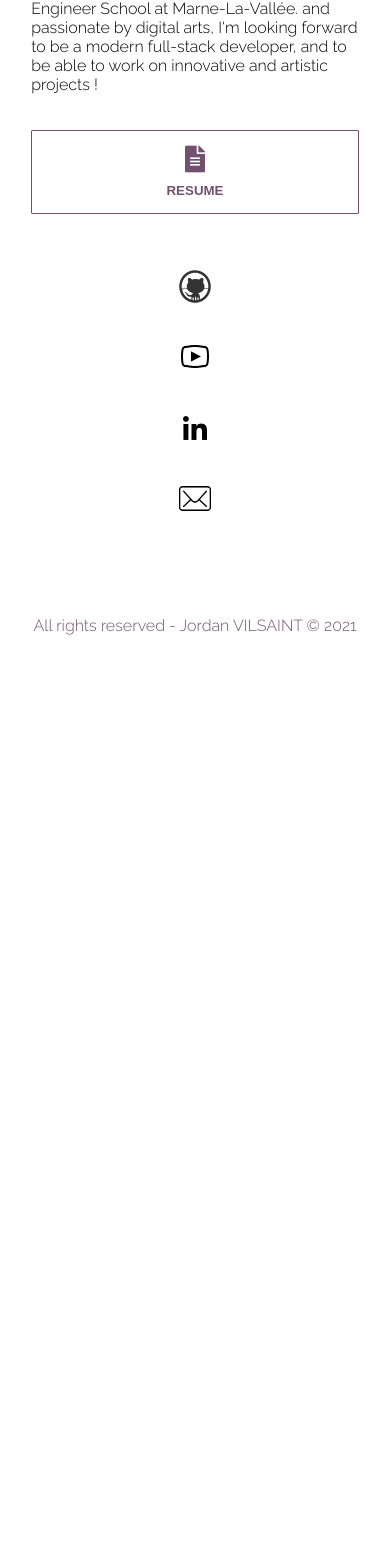
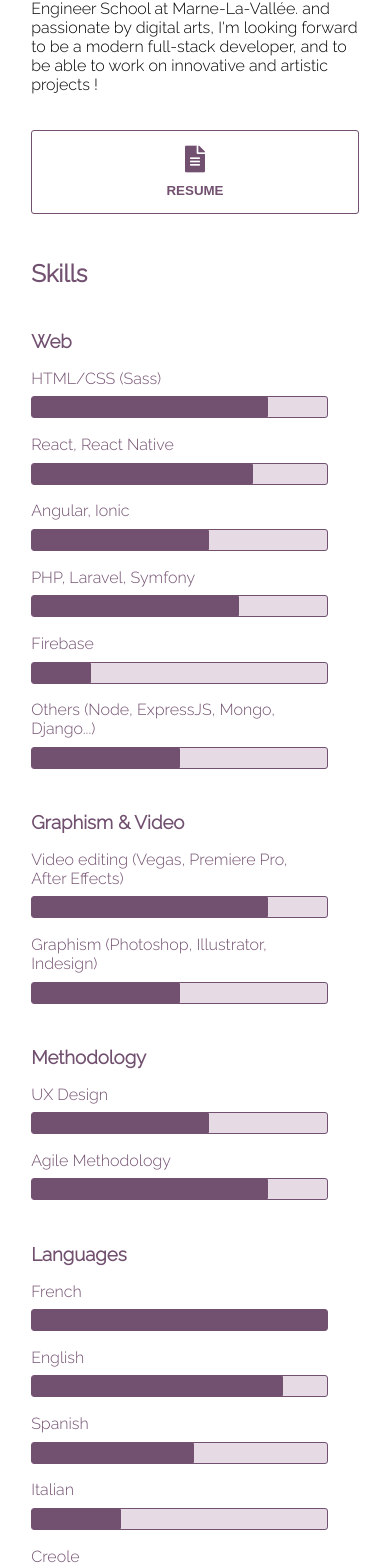
Before and after one commit to JoVsn/portfolio, a React (Create React App) app: page /about in a window 390 px wide. Shown: the part 377-1945 px from the top of the page. Before the commit the page ends 1052 px from the top, so only its background shows below. Built offline with nearby package versions, Linux system fonts and the light colour scheme.

Commit message:
added skill views on about page

```diff
--- a/public/index.html
+++ b/public/index.html
@@ -1,18 +1,28 @@
 <!DOCTYPE html>
 <html lang="en">
-  <head>
+
+<head>
     <meta charset="utf-8">
-    <link rel="shortcut icon" href="%PUBLIC_URL%/favicon.ico">
-    <link href="https://fonts.googleapis.com/css?family=Raleway:300" rel="stylesheet">
-    <link rel="stylesheet" href="https://use.fontawesome.com/releases/v5.5.0/css/all.css" integrity="sha384-B4dIYHKNBt8Bc12p+WXckhzcICo0wtJAoU8YZTY5qE0Id1GSseTk6S+L3BlXeVIU" crossorigin="anonymous">
-    <meta name="viewport" content="width=device-width, initial-scale=1, shrink-to-fit=no">
-    <meta name="theme-color" content="#000000">
-    <meta name="description" content="Welcome to Jordan Vilsaint's Portfolio, you'll find a lot of various project, but it's ok, just explore !">
+    <link rel="shortcut icon"
+        href="%PUBLIC_URL%/favicon.ico">
+    <link href="https://fonts.googleapis.com/css?family=Raleway:300"
+        rel="stylesheet">
+    <link rel="stylesheet"
+        href="https://use.fontawesome.com/releases/v5.5.0/css/all.css"
+        integrity="sha384-B4dIYHKNBt8Bc12p+WXckhzcICo0wtJAoU8YZTY5qE0Id1GSseTk6S+L3BlXeVIU"
+        crossorigin="anonymous">
+    <meta name="viewport"
+        content="width=device-width, initial-scale=1, shrink-to-fit=no">
+    <meta name="theme-color"
+        content="#000000">
+    <meta name="description"
+        content="Welcome to Jordan Vilsaint's Portfolio, you'll find a lot of various project, but it's ok, just explore !">
     <!--
       manifest.json provides metadata used when your web app is added to the
       homescreen on Android. See https://developers.google.com/web/fundamentals/web-app-manifest/
     -->
-    <link rel="manifest" href="%PUBLIC_URL%/manifest.json">
+    <link rel="manifest"
+        href="%PUBLIC_URL%/manifest.json">
     <!--
       Notice the use of %PUBLIC_URL% in the tags above.
       It will be replaced with the URL of the `public` folder during the build.
@@ -23,10 +33,11 @@
       Learn how to configure a non-root public URL by running `npm run build`.
     -->
     <title>Jordan - Web developer</title>
-  </head>
-  <body>
+</head>
+
+<body>
     <noscript>
-      You need to enable JavaScript to run this app.
+        You need to enable JavaScript to run this app.
     </noscript>
     <div id="root"></div>
     <!--
@@ -39,5 +50,9 @@
       To begin the development, run `npm start` or `yarn start`.
       To create a production bundle, use `npm run build` or `yarn build`.
     -->
-  </body>
+</body>
+<script src="https://cdnjs.cloudflare.com/ajax/libs/gsap/2.1.2/plugins/CSSPlugin.min.js"></script>
+<script src="https://cdnjs.cloudflare.com/ajax/libs/gsap/2.1.2/easing/EasePack.min.js"></script>
+<script src="https://cdnjs.cloudflare.com/ajax/libs/gsap/2.1.2/TweenLite.min.js"></script>
+
 </html>
--- a/src/components/About/About.js
+++ b/src/components/About/About.js
@@ -35,19 +35,20 @@ class About extends Component {
           <div className="skills-container">
             <h3>Web</h3>
             <div className="skills-container-content">
-              <SkillBar caption="HTML/CSS (Sass)" />
-              <SkillBar caption="React" />
-              <SkillBar caption="Angular" />
-              <SkillBar caption="PHP, Laravel, Symfony" />
-              <SkillBar caption="Others (Node, ExpressJS, Mongo, Django...)" />
+              <SkillBar caption="HTML/CSS (Sass)" value={80} />
+              <SkillBar caption="React, React Native" value={75} />
+              <SkillBar caption="Angular, Ionic" value={60} />
+              <SkillBar caption="PHP, Laravel, Symfony" value={70} />
+              <SkillBar caption="Firebase" value={20} />
+              <SkillBar caption="Others (Node, ExpressJS, Mongo, Django...)" value={50} />
             </div>
           </div>
 
           <div className="skills-container">
             <h3>Graphism & Video</h3>
             <div className="skills-container-content">
-              <SkillBar caption="Video editing (Vegas, Premiere Pro, After Effects)" />
-              <SkillBar caption="Graphism (Photoshop, Illustrator, Indesign)" />
+              <SkillBar caption="Video editing (Vegas, Premiere Pro, After Effects)" value={80} />
+              <SkillBar caption="Graphism (Photoshop, Illustrator, Indesign)" value={50} />
             </div>
           </div>
 
@@ -55,20 +56,20 @@ class About extends Component {
           <div className="skills-container">
             <h3>Methodology</h3>
             <div className="skills-container-content">
-              <SkillBar caption="UX Design" />
-              <SkillBar caption="Agile Methodology" />
+              <SkillBar caption="UX Design" value={60} />
+              <SkillBar caption="Agile Methodology" value={80} />
             </div>
           </div>
 
           <div className="skills-container">
             <h3>Languages</h3>
             <div className="skills-container-content">
-              <SkillBar caption="French" />
-              <SkillBar caption="English" />
-              <SkillBar caption="Spanish" />
-              <SkillBar caption="Italian" />
-              <SkillBar caption="Creole" />
-              <SkillBar caption="Japanese" />
+              <SkillBar caption="French" value={100} />
+              <SkillBar caption="English" value={85} />
+              <SkillBar caption="Spanish" value={55} />
+              <SkillBar caption="Italian" value={30} />
+              <SkillBar caption="Creole" value={98} />
+              <SkillBar caption="Japanese" value={10} />
             </div>
           </div>
 
--- a/src/components/About/About.scss
+++ b/src/components/About/About.scss
@@ -20,7 +20,6 @@
         }
     }
     .skills {
-        display: none;
         width: 100%;
         margin-top: 3vh;
         &-container {
--- a/src/shared/SkillBar/SkillBar.js
+++ b/src/shared/SkillBar/SkillBar.js
@@ -3,12 +3,41 @@ import React from 'react';
 import './SkillBar.scss';
 
 const SkillBar = (props) => {
+
+    const divStyle = {
+        width: `${props.value}%`
+    };
+
+    let skillCaption;
+    if (props.value < 15) {
+        skillCaption = 'Newbie'
+    }
+    else if (props.value < 40) {
+        skillCaption = 'Novice'
+    }
+    else if (props.value < 60) {
+        skillCaption = 'Pretty good'
+    }
+    else if (props.value < 75) {
+        skillCaption = 'Intermediate'
+    }
+    else if (props.value < 90) {
+        skillCaption = 'Advanced'
+    }
+    else if (props.value < 100) {
+        skillCaption = 'Expert'
+    }
+    else {
+        skillCaption = 'Perfect'
+    }
+
     return (
         <div className="SkillBar">
             <span className="caption">{props.caption}</span>
             <div className="jauge-border">
-                <div className="jauge-value">
+                <div className="jauge-value" style={divStyle}>
                 </div>
+                <span>{skillCaption}</span>
             </div>
         </div>
     );
--- a/src/shared/SkillBar/SkillBar.scss
+++ b/src/shared/SkillBar/SkillBar.scss
@@ -1,16 +1,54 @@
 @import '../../styles/_base';
+
 .SkillBar {
     margin-top: 2vh;
+
     .jauge-border {
         border-style: solid;
         border-width: 0.5px;
+        border-radius: 3px;
         border-color: $dark-purple;
-        height: 2vh;
+        height: 20px;
         margin-top: 1vh;
+        background-color: lighten($dark-purple, 50%);
+        position: relative;
+        background-blend-mode: difference;
+
         .jauge-value {
+            border-radius: 1px;
+            position: absolute;
+            height: 100%;
             background-color: $dark-purple;
+        }
+
+        span {
+            position: absolute;
+            color: #fff;
+            visibility: hidden;
+            z-index: 9999;
+            font-weight: bold;
+        }
+
+        &:after {
+            position: absolute;
+            opacity: 0;
+            content: " ";
+            background-color: black;
+            width: 100%;
             height: 100%;
+            transition: opacity 0.4s;
         }
+
+        &:hover {
+            span {
+                visibility: visible;
+            }
+            &:after {
+                opacity: 0.3;
+                transition: opacity 0.4s;
+            }
+        }
+
     }
 }
 
@@ -20,10 +58,9 @@
     .SkillBar {
         width: 90%;
         padding-right: 10%;
+
         .jauge-border {
             width: 100%;
-            .jauge-value {
-            }
         }
     }
 }
@@ -34,10 +71,11 @@
     .SkillBar {
         width: 90%;
         padding-right: 10%;
+
         .jauge-border {
             width: 100%;
-            .jauge-value {
-            }
+
+            .jauge-value {}
         }
     }
 }
@@ -48,10 +86,11 @@
     .SkillBar {
         width: 45%;
         padding-right: 5%;
+
         .jauge-border {
             width: 100%;
-            .jauge-value {
-            }
+
+            .jauge-value {}
         }
     }
 }
--- a/src/styles/_base.scss
+++ b/src/styles/_base.scss
@@ -18,6 +18,7 @@ button {
         background-color: $base-background-color;
         border-style: solid;
         border-width: 1px;
+        border-radius: 3px;
         &.dark-purple {
             border-color: $dark-purple;
             @include transition-background-color(0.3s);
```
